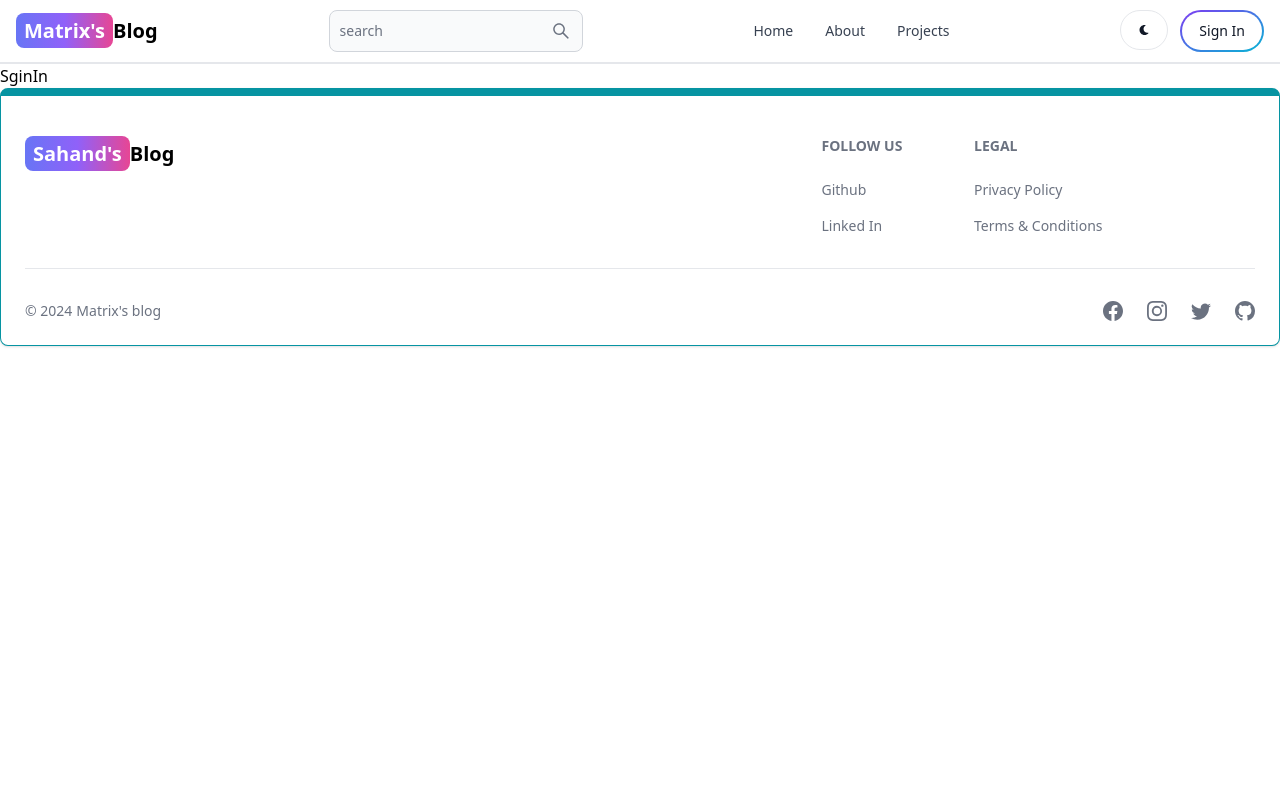
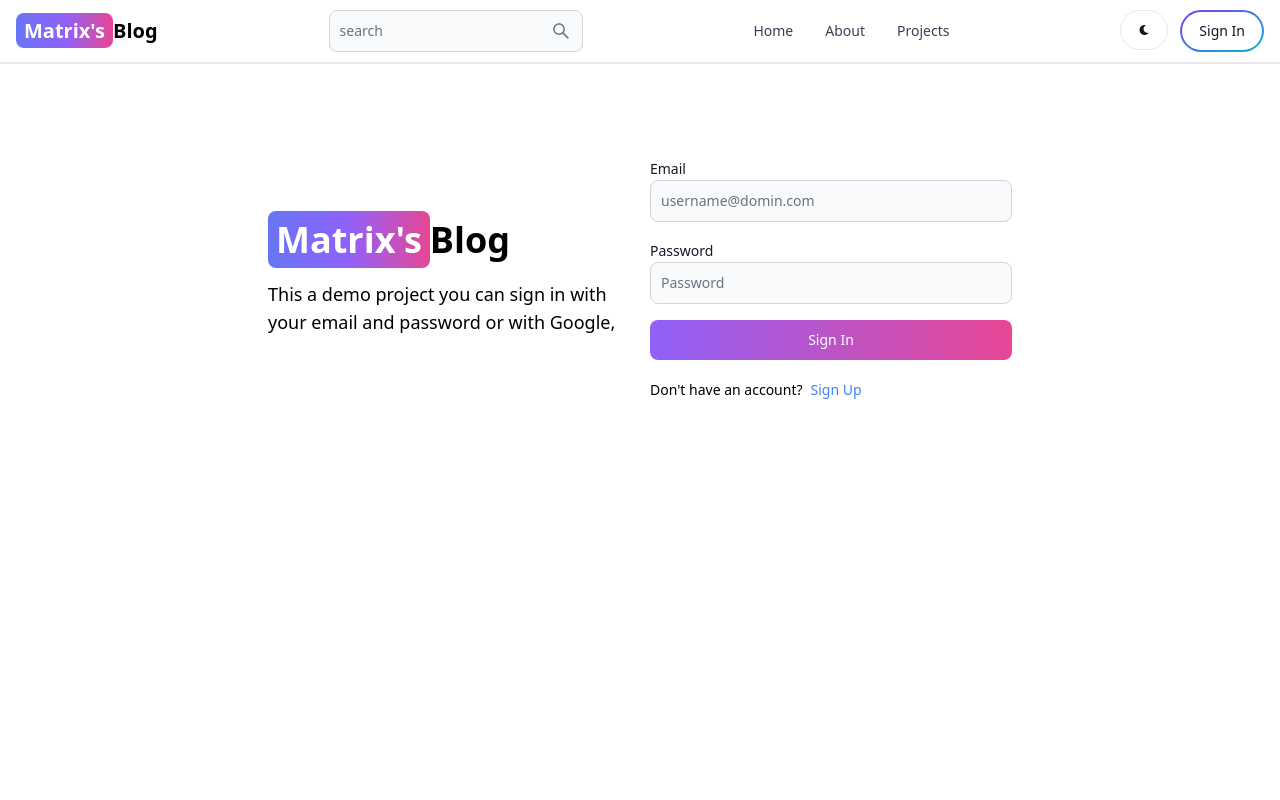
Before and after one commit to mohamed-abd-elkahlk/MERN-Blog, a React (Vite) app in the folder client/: page /sign-in in a window 1280 px wide. Shown: the top 800 px of the page. Built offline with nearby package versions, Linux system fonts and the light colour scheme.

Commit message:
add sign in page

```diff
--- a/client/src/pages/SginIn.tsx
+++ b/client/src/pages/SginIn.tsx
@@ -1,7 +1,118 @@
-import React from "react";
+import { Alert, Button, Label, Spinner, TextInput } from "flowbite-react";
+import { ChangeEvent, FormEvent, useState } from "react";
+import { Link, useNavigate } from "react-router-dom";
 
 const SginIn = () => {
-  return <div>SginIn</div>;
+  const [formData, setformData] = useState({
+    email: "",
+    password: "",
+  });
+  const [loading, setLoading] = useState(false);
+  const [erorrs, setErrors] = useState<null | string>(null);
+  const navigate = useNavigate();
+  const handleChange = (e: ChangeEvent<HTMLInputElement>) => {
+    setformData({ ...formData, [e.target.id]: e.target.value });
+  };
+
+  const handleSubmit = async (e: FormEvent<HTMLFormElement>) => {
+    e.preventDefault();
+    setLoading(true);
+    try {
+      const req = await fetch("/api/auth/sign-in", {
+        method: "POST",
+        headers: {
+          "Content-Type": "application/json",
+        },
+        body: JSON.stringify(formData),
+      });
+
+      const res = await req.json();
+
+      if (res.error) {
+        throw res.message;
+      }
+      if (res.ok) navigate("/");
+      // eslint-disable-next-line @typescript-eslint/no-explicit-any
+    } catch (error: any) {
+      setErrors(error);
+    } finally {
+      setLoading(false);
+    }
+  };
+  return (
+    <div className="min-h-screen mt-20">
+      <div className="flex p-3 max-w-3xl mx-auto flex-col md:flex-row md:items-center gap-5">
+        {/* Left */}
+        <div className="flex-1">
+          <Link to={"/"} className="font-bold dark:text-white text-4xl">
+            <span className="px-2 py-1 bg-gradient-to-r from-indigo-500 via-purple-500 to-pink-500 rounded-lg text-white">
+              Matrix's
+            </span>
+            Blog
+          </Link>
+          <p className="text-lg mt-5">
+            This a demo project you can sign in with your email and password or
+            with Google,
+          </p>
+        </div>
+        {/* Client */}
+        <div className="flex-1">
+          <form className="flex flex-col gap-4" onSubmit={handleSubmit}>
+            <div>
+              <Label value="Email" />
+              <TextInput
+                type="email"
+                placeholder="username@domin.com"
+                className=""
+                id="email"
+                onChange={handleChange}
+                required
+              />
+            </div>
+            <div>
+              <Label value="Password" />
+              <TextInput
+                type="password"
+                placeholder="Password"
+                className=""
+                id="password"
+                onChange={handleChange}
+                minLength={8}
+                required
+              />
+            </div>
+            <Button
+              gradientDuoTone={"purpleToPink"}
+              type="submit"
+              disabled={loading}
+            >
+              {loading ? (
+                <>
+                  <Spinner size={"sm"} />
+                  <span className="pl-3">Loading...</span>
+                </>
+              ) : (
+                "Sign In"
+              )}
+            </Button>
+          </form>
+          <div className="flex gap-2 text-sm mt-5">
+            <span>Don't have an account?</span>
+            <Link to="/sign-up" className="text-blue-500">
+              Sign Up
+            </Link>
+          </div>
+          {erorrs && (
+            <Alert className="mt-5" color={"failure"}>
+              <div>
+                <h4 className="text-xl">{erorrs}</h4>
+              </div>
+            </Alert>
+          )}
+        </div>
+      </div>
+    </div>
+  );
 };
 
 export default SginIn;
--- a/client/src/pages/SginUp.tsx
+++ b/client/src/pages/SginUp.tsx
@@ -54,7 +54,7 @@
             Blog
           </Link>
           <p className="text-lg mt-5">
-            This a demo project you can sign in with your email and password or
+            This a demo project you can sign up with your email and password or
             with Google,
           </p>
         </div>
```
